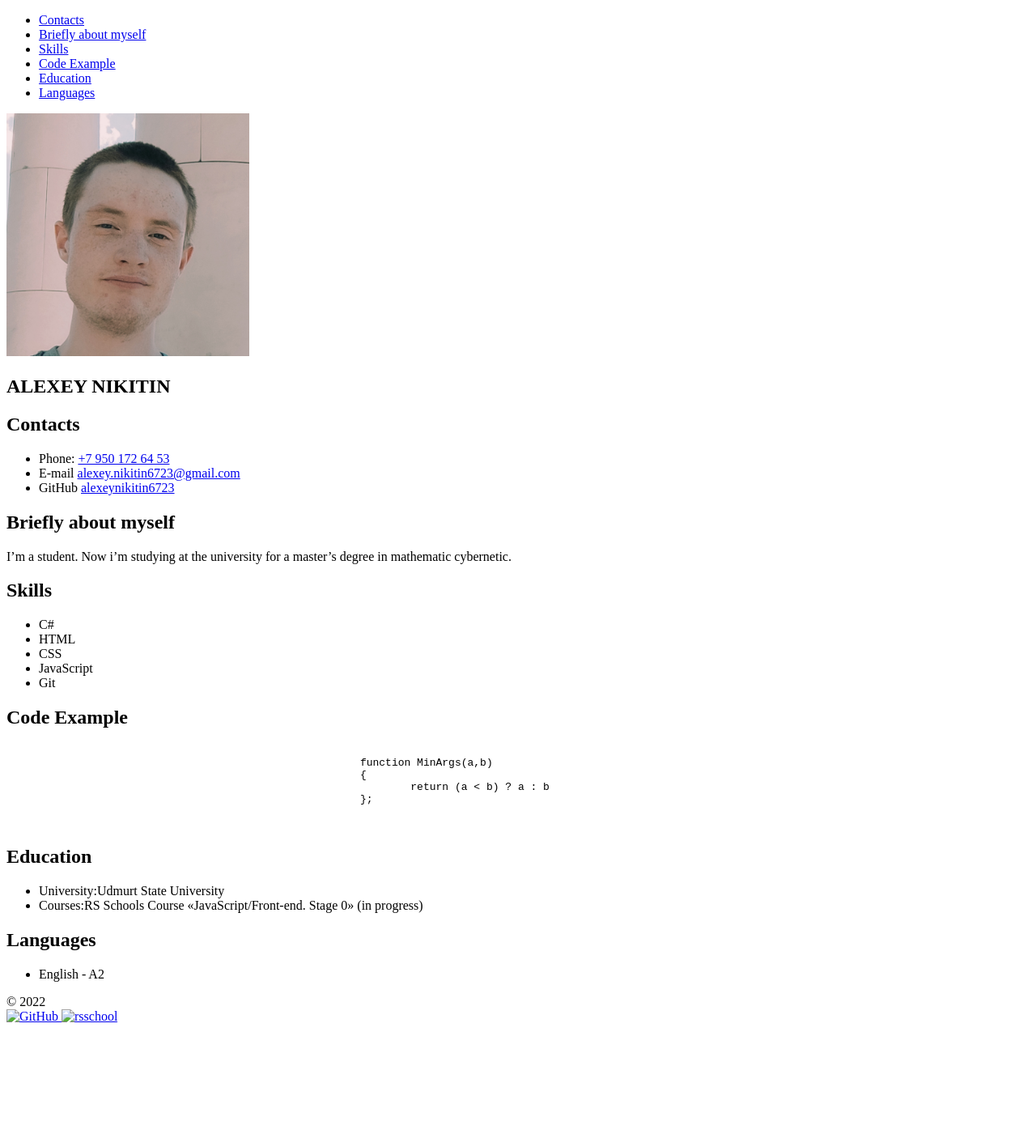
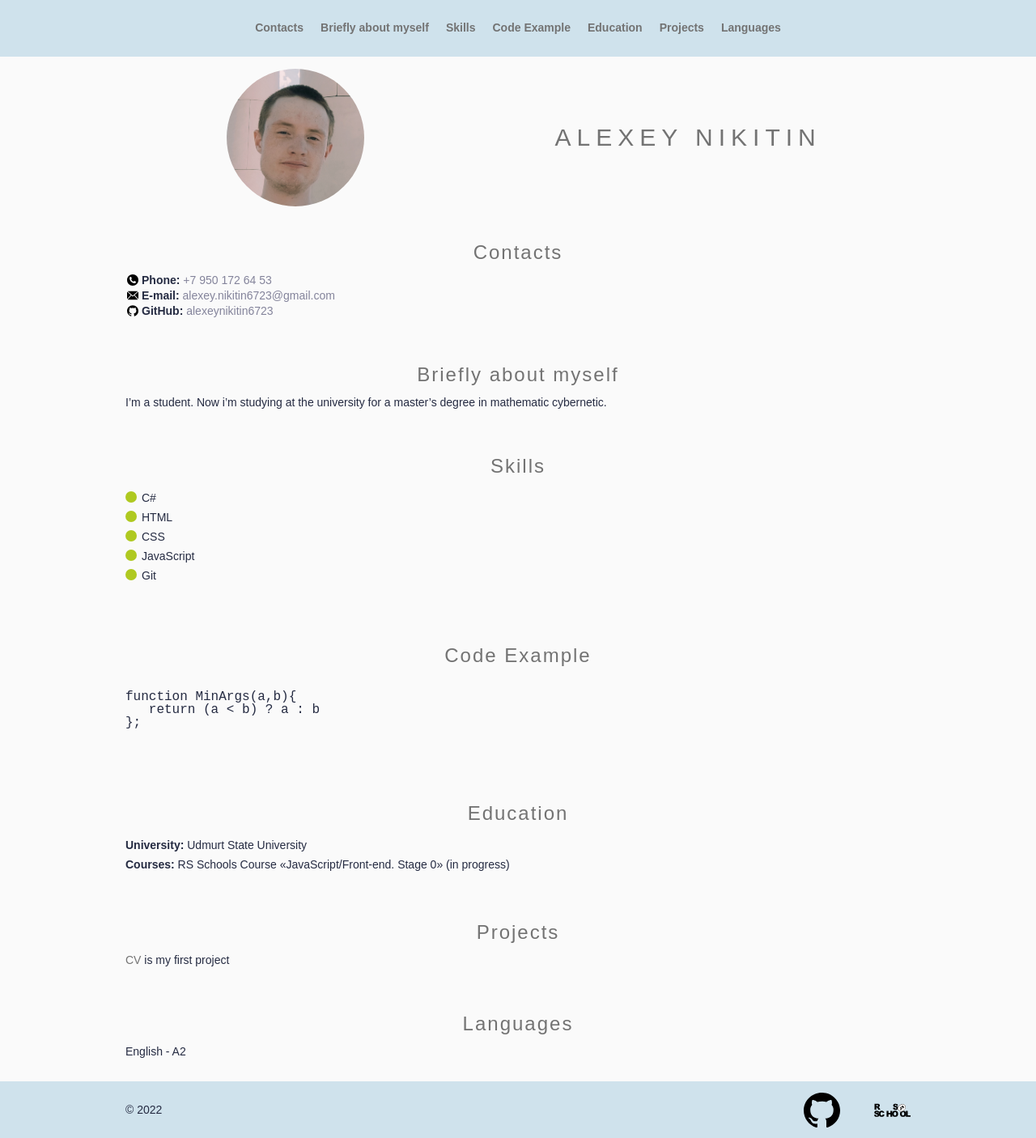
Before and after one commit to alexeynikitin6723/rsschool-cv, a plain HTML site: page index.html in a window 1280 px wide. Shown: the whole page at 81% size. Before the commit the page ends 1273 px from the top, so only its background shows below. Drawn offline with Linux system fonts and the light colour scheme.

Commit message:
feat: add css style

```diff
--- a/css/style.css
+++ b/css/style.css
@@ -0,0 +1,304 @@
+/*Обнуление*/
+* {
+	padding: 0;
+	margin: 0;
+	border: 0;
+}
+*,
+*:before,
+*:after {
+	-moz-box-sizing: border-box;
+	-webkit-box-sizing: border-box;
+	box-sizing: border-box;
+}
+:focus,
+:active {
+	outline: none;
+}
+a:focus,
+a:active {
+	outline: none;
+}
+nav,
+footer,
+header,
+aside {
+	display: block;
+}
+html,
+body {
+	height: 100%;
+	width: 100%;
+	font-size: 100%;
+	line-height: 1;
+	font-size: 14px;
+	-ms-text-size-adjust: 100%;
+	-moz-text-size-adjust: 100%;
+	-webkit-text-size-adjust: 100%;
+}
+input,
+button,
+textarea {
+	font-family: inherit;
+}
+input::-ms-clear {
+	display: none;
+}
+button {
+	cursor: pointer;
+}
+button::-moz-focus-inner {
+	padding: 0;
+	border: 0;
+}
+a,
+a:visited {
+	text-decoration: none;
+}
+a:hover {
+	text-decoration: none;
+}
+ul li {
+	list-style: none;
+}
+img {
+	vertical-align: top;
+}
+h1,
+h2,
+h3,
+h4,
+h5,
+h6 {
+	font-size: inherit;
+	font-weight: inherit;
+}
+/*--------------------*/
+html {
+	scroll-behavior: smooth;
+}
+body {
+	height: 100%;
+	line-height: 1;
+	font-size: 14px;
+	color: #252b42;
+	font-weight: 500;
+	font-family: Montserrat, sans-serif;
+	background: #fafafa;
+}
+/**************************************/
+.wrapper {
+	min-height: 100%;
+	overflow: hidden;
+	display: flex;
+	flex-direction: column;
+	justify-content: space-between;
+}
+/**************************************/
+._container {
+	max-width: 1000px;
+	padding: 0 15px;
+	margin: 0 auto;
+}
+.subtitle {
+	font-size: 24px;
+	font-weight: 500;
+	letter-spacing: 2px;
+	color: #737373;
+	text-align: center;
+}
+.header {
+	position: relative;
+	width: 100%;
+	left: 0;
+	top: 0;
+	z-index: 50;
+	background-color: #cfe2ec;
+}
+.header__container {
+	display: flex;
+	min-height: 70px;
+	align-items: center;
+	justify-content: center;
+}
+
+.menu__list {
+	display: flex;
+	flex-wrap: wrap;
+}
+.menu__item:not(:last-child) {
+	margin: 0 21px 0 0;
+}
+.menu__link {
+	font-weight: 600;
+	color: #737373;
+	line-height: calc(24 / 14 * 100%);
+}
+.menu__link:hover {
+	text-decoration: underline;
+}
+.profile__body {
+	display: flex;
+	width: 100%;
+	justify-content: space-around;
+	align-items: center;
+}
+@media (max-width: 767px) {
+	.profile__body {
+		flex-direction: column;
+	}
+}
+.profile__title {
+	font-size: 30px;
+	font-weight: 500;
+	letter-spacing: 7px;
+	color: #737373;
+	text-align: center;
+}
+.photo {
+	padding: 15px;
+	border-radius: 50%;
+}
+.contacts {
+	padding: 30px 15px;
+}
+.contacts__subtitle {
+	margin: 0px 0px 15px 0px;
+}
+
+.contacts__item {
+	position: relative;
+	padding: 0 0 0 20px;
+	font-weight: bold;
+}
+.contacts__item:not(:last-child) {
+	margin: 0px 0px 5px 0px;
+}
+.contacts__item::before {
+	content: "";
+	position: absolute;
+	left: 2px;
+	width: 14px;
+	height: 14px;
+	background-size: 14px 14px;
+}
+.contacts__item:nth-child(1):before {
+	background-image: url("../img/icons/phone.svg");
+}
+.contacts__item:nth-child(2):before {
+	background-image: url("../img/icons/mail.svg");
+}
+.contacts__item:nth-child(3):before {
+	background-image: url("../img/icons/github.svg");
+}
+.contacts__link {
+	font-weight: normal;
+	color: #84849b;
+}
+.contacts__link:hover {
+	text-decoration: underline;
+}
+.about-me {
+	padding: 30px 15px;
+}
+.about-me__subtitle {
+	margin: 0px 0px 15px 0px;
+}
+
+.skills {
+	padding: 30px 20px;
+}
+
+.skills__subtitle {
+	margin: 0px 0px 15px 0px;
+}
+.skills__item {
+	position: relative;
+	padding: 0 15px 0 0;
+	margin: 0px 0px 15px 0px;
+}
+.skills__list li {
+	padding: 0 0px 0 15px;
+	line-height: 24px;
+}
+
+.skills__item:not(:last-child) {
+	margin: 0px 15px 0px 0px;
+}
+.skills__item::before {
+	content: "";
+	position: absolute;
+	top: 4px;
+	left: -5px;
+	width: 14px;
+	height: 14px;
+	border-radius: 50%;
+	background-color: #afc920;
+}
+.skills__item::after {
+	content: "";
+	position: absolute;
+	left: 15px;
+	padding: 0 0 0 15px;
+}
+.code {
+	padding: 30px 15px;
+}
+.code__subtitle {
+	margin: 0px 0px 15px 0px;
+}
+
+.code__contain {
+	font-size: 16px;
+}
+
+.education {
+	padding: 30px 15px;
+}
+.education__body {
+	line-height: 24px;
+}
+.education__subtitle {
+	margin: 0px 0px 15px 0px;
+}
+.education__item {
+	font-weight: bold;
+}
+.item__name {
+	font-weight: normal;
+}
+.projects {
+	padding: 30px 15px;
+}
+
+.projects__subtitle {
+	margin: 0px 0px 15px 0px;
+}
+
+.project__link {
+	color: #737373;
+}
+.project__link:hover {
+	text-decoration: underline;
+}
+.languages {
+	padding: 30px 15px;
+}
+
+.languages__subtitle {
+	margin: 0px 0px 15px 0px;
+}
+.footer {
+	background-color: #cfe2ec;
+}
+.footer__body {
+	display: flex;
+	flex-wrap: wrap;
+	align-items: center;
+	justify-content: space-between;
+	min-height: 70px;
+}
+
+.footer__link:first-child {
+	justify-self: flex-start;
+}
--- a/index.html
+++ b/index.html
@@ -16,32 +16,37 @@
 				<nav class="header__menu menu">
 					<ul class="menu__list">
 						<li class="menu__item">
-							<a href="#" class="menu__link">
+							<a href="#contacts" class="menu__link">
 								Contacts
 							</a>
 						</li>
 						<li class="menu__item">
-							<a href="#" class="menu__link">
+							<a href="#about-me" class="menu__link">
 								Briefly about myself
 							</a>
 						</li>
 						<li class="menu__item">
-							<a href="#" class="menu__link">
+							<a href="#skills" class="menu__link">
 								Skills
 							</a>
 						</li>
 						<li class="menu__item">
-							<a href="#" class="menu__link">
+							<a href="#code" class="menu__link">
 								Code Example
 							</a>
 						</li>
 						<li class="menu__item">
-							<a href="#" class="menu__link">
+							<a href="#education" class="menu__link">
 								Education
 							</a>
 						</li>
 						<li class="menu__item">
-							<a href="#" class="menu__link">
+							<a href="#projects" class="menu__link">
+								Projects
+							</a>
+						</li>
+						<li class="menu__item">
+							<a href="#languages" class="menu__link">
 								Languages
 							</a>
 						</li>
@@ -50,39 +55,41 @@
 			</div>
 		</header>
 		<main class="page">
-			<section class="profile _container">
-				<img src="img/photo.jpg" alt="My Photo" width="300" height="300">
-				<div class="profile__title title">
-					<h1 class="main-title">ALEXEY NIKITIN</h1>
+			<section class="profile _container" id="profile">
+				<div class="profile__body">
+					<img class="photo" src="img/photo.jpg" alt="My Photo" width="200" height="200">
+					<div class="profile__title title">
+						<h1 class="main-title">ALEXEY NIKITIN</h1>
+					</div>
 				</div>
 			</section>
-			<section class="contacts _container">
+			<section class="contacts _container" id="contacts">
 				<div class="contacts__body">
-					<h2 class="contacts__subtitle">Contacts</h2>
+					<h2 class="contacts__subtitle subtitle">Contacts</h2>
 					<ul class="contacts__list">
 						<li class="contacts__item">Phone:
 							<a href="tel:+79501726453" class="contacts__link">+7 950 172 64 53</a>
 						</li>
-						<li class="contacts__item">E-mail
+						<li class="contacts__item">E-mail:
 							<a href="mailto:alexey.nikitin6723@gmail.com"
 								class="contacts__link">alexey.nikitin6723@gmail.com</a>
 						</li>
-						<li class="contacts__item">GitHub
+						<li class="contacts__item">GitHub:
 							<a href="https://github.com/alexeynikitin6723/" class="contacts__link">alexeynikitin6723</a>
 						</li>
 					</ul>
 				</div>
 			</section>
-			<section class="about-me _container">
+			<section class="about-me _container" id="about-me">
 				<div class="about-me__body">
-					<h2 class="about-me__subtitle">Briefly about myself</h2>
+					<h2 class="about-me__subtitle subtitle">Briefly about myself</h2>
 					<p class="about-me__text">I’m a student. Now i’m studying at the university for a master’s degree in
 						mathematic cybernetic.</p>
 				</div>
 			</section>
-			<section class="skills _container">
+			<section class="skills _container" id="skills">
 				<div class="skills__body">
-					<h2 class="skills__subtitle">Skills</h2>
+					<h2 class="skills__subtitle subtitle">Skills</h2>
 					<ul class="skills__list">
 						<li class="skills__item">C#</li>
 						<li class="skills__item">HTML</li>
@@ -92,33 +99,45 @@
 					</ul>
 				</div>
 			</section>
-			<section class="code _container">
+			<section class="code _container" id="code">
 				<div class="code__body">
-					<h2 class="code__subtitle">Code Example</h2>
-					<pre class="code__contain">
+					<h2 class="code__subtitle subtitle">Code Example</h2>
+					<div class="code__item">
+						<pre class="code__contain">
 						<code>
-							function MinArgs(a,b)
-							{
-								return (a < b) ? a : b
-							};
+function MinArgs(a,b){
+   return (a < b) ? a : b
+};
 						</code>
 					</pre>
+					</div>
 				</div>
 			</section>
-			<section class="education _container">
+			<section class="education _container" id="education">
 				<div class="education__body">
-					<h2 class="education__subtitle">Education</h2>
+					<h2 class="education__subtitle subtitle">Education</h2>
 					<ul class="education__list">
-						<li class="education__item">University:<span class="item__name">Udmurt State University</span></li>
-						<li class="education__item">Courses:<span class="item__name">RS Schools Course «JavaScript/Front-end.
+						<li class="education__item">University: <span class="item__name">Udmurt State University</span></li>
+						<li class="education__item">Courses: <span class="item__name">RS Schools Course «JavaScript/Front-end.
 								Stage 0» (in
 								progress)</span></li>
 					</ul>
 				</div>
 			</section>
-			<section class="languages _container">
+			<section class="projects _container" id="projects">
+				<div class=" project__body">
+					<h2 class="projects__subtitle subtitle">Projects</h2>
+					<ul class="projects__list">
+						<li class="projects__item">
+							<a href="https://alexeynikitin6723.github.io/rsschool-cv/" class="project__link">CV</a> is my first
+							project
+						</li>
+					</ul>
+				</div>
+			</section>
+			<section class="languages _container" id="languages">
 				<div class="languages__body">
-					<h2 class="languages__subtitle">Languages</h2>
+					<h2 class="languages__subtitle subtitle">Languages</h2>
 					<ul class="languages__list">
 						<li class="languages__item">English - A2</li>
 					</ul>
```
Also changed, not shown: img/icons/01.svg (added), img/icons/02.svg (added), img/icons/03.svg (added), img/icons/github.svg (added), img/icons/mail.svg (added), img/icons/phone.svg (added), img/icons/rs_school_js.svg (added).
